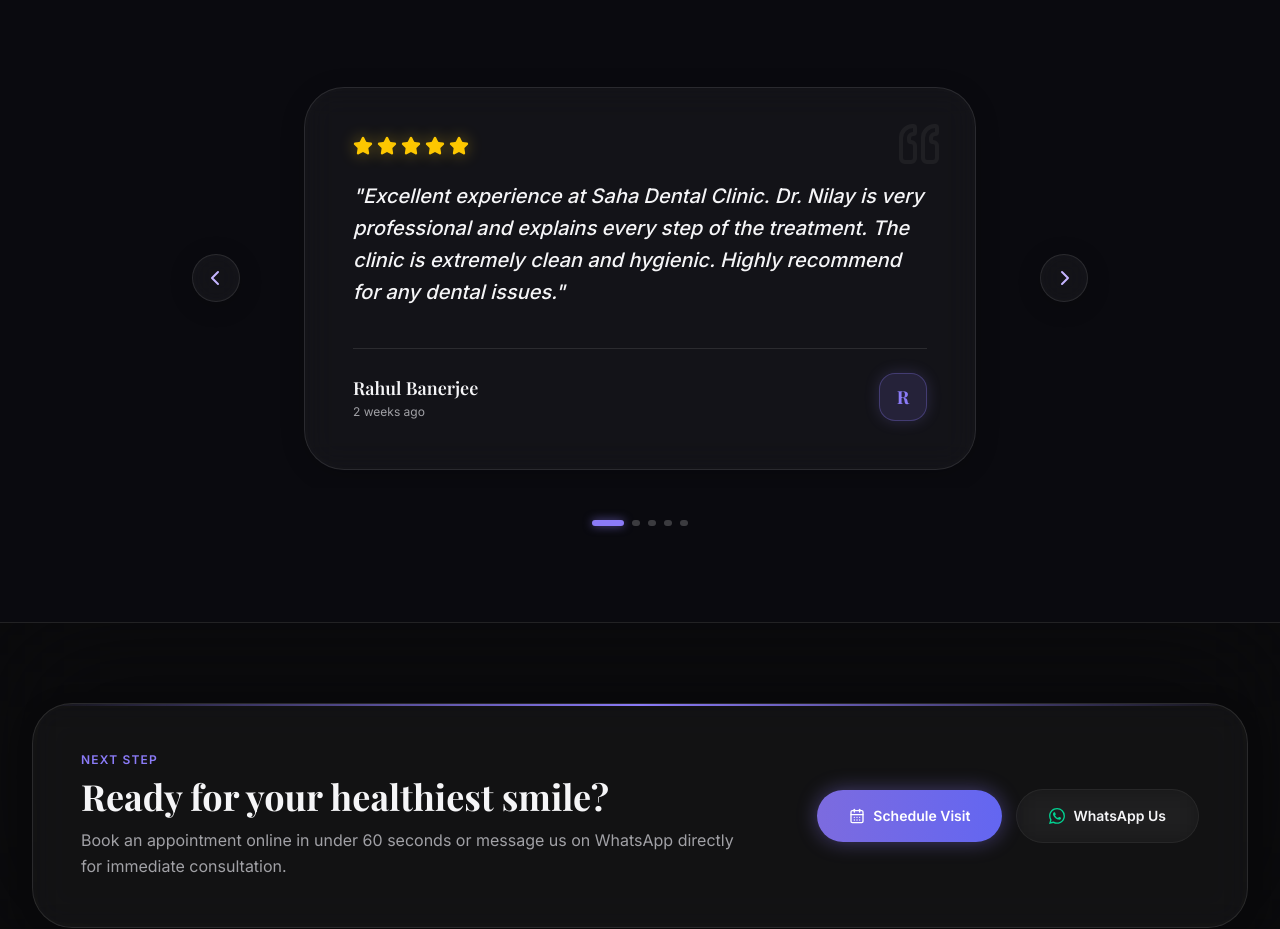
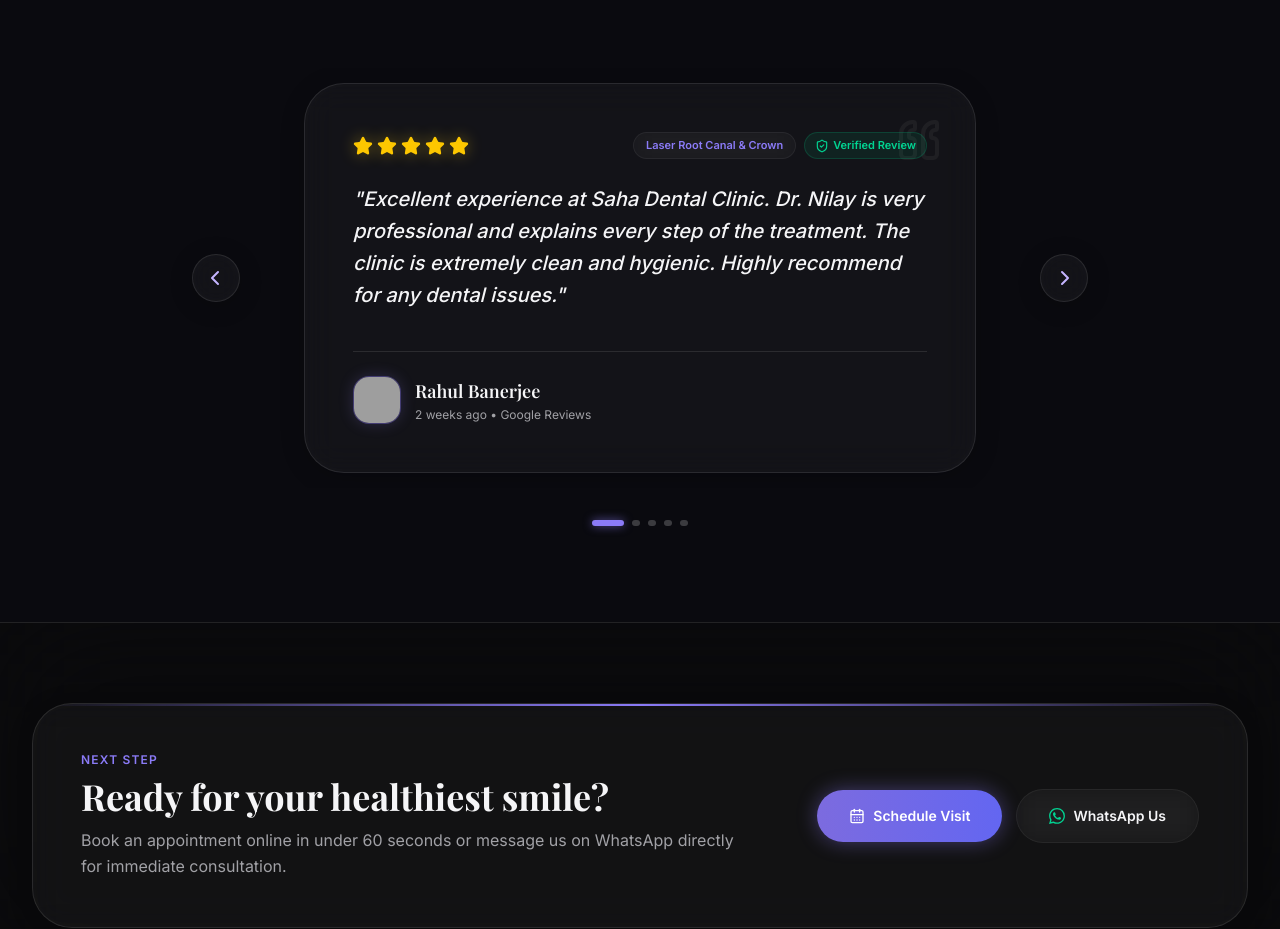
Before and after one commit to decode-pixel/dr-nilay-dental-platform, a React (Vite) app: page / in a window 1280 px wide. Shown: the part 7360-8289 px from the top of the page. Built offline with nearby package versions, Linux system fonts and the light colour scheme; no server answers; the database is empty; grey boxes are pictures that could not be loaded; a web font is replaced by a local one.

Commit message:
feat(website): upgrade Testimonials with treatment tags, verified Google review badges, and OptimizedImage avatars

```diff
--- a/src/components/Testimonials.tsx
+++ b/src/components/Testimonials.tsx
@@ -1,6 +1,7 @@
 import React, { useState, useEffect } from "react";
 import { motion, AnimatePresence } from "motion/react";
-import { Star, ChevronLeft, ChevronRight, Quote } from "lucide-react";
+import { Star, ChevronLeft, ChevronRight, Quote, ShieldCheck } from "lucide-react";
+import OptimizedImage from "./OptimizedImage";
 
 const testimonialsData = [
   {
@@ -8,6 +9,8 @@
     name: "Rahul Banerjee",
     date: "2 weeks ago",
     rating: 5,
+    treatment: "Laser Root Canal & Crown",
+    avatar: "/DNS_Patient_Avatar_1_202607.webp",
     text: "Excellent experience at Saha Dental Clinic. Dr. Nilay is very professional and explains every step of the treatment. The clinic is extremely clean and hygienic. Highly recommend for any dental issues."
   },
   {
@@ -15,6 +18,8 @@
     name: "Sneha Ghosh",
     date: "1 month ago",
     rating: 5,
+    treatment: "Full Mouth Rehabilitation",
+    avatar: "/DNS_Patient_Avatar_2_202607.webp",
     text: "Got my root canal done here. I was very nervous, but the procedure was completely painless. The staff is polite, and the ambiance is very calming. Premium service at reasonable rates."
   },
   {
@@ -22,6 +27,8 @@
     name: "Arijit Das",
     date: "3 months ago",
     rating: 5,
+    treatment: "Orthodontic & Aligner Care",
+    avatar: "/DNS_Patient_Avatar_3_202607.webp",
     text: "One of the best dental clinics in the area. The equipment is modern, and they maintain high standards of sterilization. The doctor takes time to listen to your problems. Very satisfied with the treatment."
   },
   {
@@ -29,6 +36,8 @@
     name: "Priya Sharma",
     date: "4 months ago",
     rating: 5,
+    treatment: "Pediatric Preventive Checkup",
+    avatar: "/DNS_Patient_Avatar_4_202607.webp",
     text: "Took my 6-year-old for a checkup. Dr. Nilay is very good with kids, made my child feel completely comfortable. The clinic setup is wonderful. Thank you for the great service!"
   },
   {
@@ -36,6 +45,8 @@
     name: "Souvik Mukherjee",
     date: "5 months ago",
     rating: 5,
+    treatment: "Painless Wisdom Tooth Surgery",
+    avatar: "/DNS_Patient_Avatar_5_202607.webp",
     text: "Very transparent with the treatment plan and pricing. No hidden charges. The tooth extraction was quick and I healed perfectly. Best dental care I have received so far."
   }
 ];
@@ -145,10 +156,21 @@
                   <Quote className="absolute top-8 right-8 w-12 h-12 text-white/5 transform rotate-180 pointer-events-none" />
 
                   <div className="flex flex-col gap-6 relative z-10">
+                    <div className="flex items-center justify-between flex-wrap gap-2">
                       <div className="flex gap-1">
                         {[...Array(testimonialsData[currentIndex].rating)].map((_, i) => (
                           <Star key={i} className="w-5 h-5 text-yellow-400 fill-yellow-400 drop-shadow-[0_0_8px_rgba(250,204,21,0.4)]" />
                         ))}
+                      </div>
+                      <div className="flex items-center gap-2">
+                        <span className="text-[11px] font-semibold px-3 py-1 rounded-full glass-1 text-[#8B7BF7] border border-white/10">
+                          {testimonialsData[currentIndex].treatment}
+                        </span>
+                        <span className="inline-flex items-center gap-1 text-[11px] font-semibold text-emerald-400 bg-emerald-500/10 px-2.5 py-1 rounded-full border border-emerald-500/20">
+                          <ShieldCheck className="w-3.5 h-3.5" />
+                          Verified Review
+                        </span>
+                      </div>
                     </div>
 
                     <p className="text-lg sm:text-xl text-[#F5F5F7] leading-[1.6] font-medium italic">
@@ -156,12 +178,19 @@
                     </p>
 
                     <div className="mt-4 pt-6 border-t border-white/10 flex items-center justify-between">
+                      <div className="flex items-center gap-3.5">
+                        <div className="w-12 h-12 rounded-2xl overflow-hidden bg-[#8B7BF7]/15 flex items-center justify-center border border-[#8B7BF7]/30 shadow-[0_0_15px_rgba(139,123,247,0.2)] shrink-0">
+                          <OptimizedImage
+                            src={testimonialsData[currentIndex].avatar}
+                            fallbackSrc=""
+                            alt={testimonialsData[currentIndex].name}
+                            className="w-full h-full object-cover"
+                          />
+                        </div>
                         <div>
                           <h4 className="text-[#F5F5F7] font-display font-semibold text-lg">{testimonialsData[currentIndex].name}</h4>
-                        <p className="text-xs text-[#A1A1A6] mt-0.5">{testimonialsData[currentIndex].date}</p>
+                          <p className="text-xs text-[#A1A1A6] mt-0.5">{testimonialsData[currentIndex].date} • Google Reviews</p>
                         </div>
-                      <div className="w-12 h-12 rounded-2xl bg-[#8B7BF7]/15 flex items-center justify-center border border-[#8B7BF7]/30 shadow-[0_0_15px_rgba(139,123,247,0.2)]">
-                        <span className="text-[#8B7BF7] font-display font-bold text-lg">{testimonialsData[currentIndex].name.charAt(0)}</span>
                       </div>
                     </div>
                   </div>
```
Lines whose indentation alone changed are shown as unchanged.
